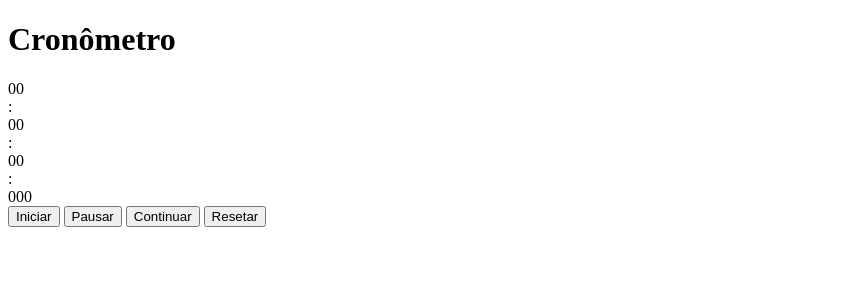
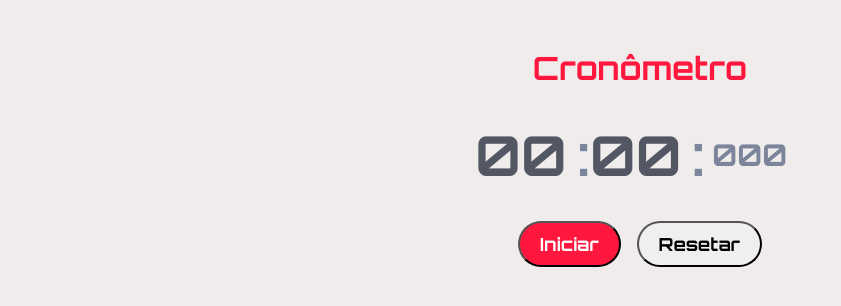
Before and after one commit to Yadons/stopwatch-project, a plain HTML site: page Cronometro/index.html in a window 1280 px wide. Shown: the whole page, without its empty margins (0-841 px from the left). Drawn offline with Linux system fonts and the light colour scheme; files that its build step writes are made by us from their sources; the site is published under a folder, as on GitHub Pages, so addresses that start at the root find nothing.

Commit message:
caminho dos arquivos

```diff
--- a/Cronometro/index.html
+++ b/Cronometro/index.html
@@ -8,8 +8,8 @@
     <link rel="preconnect" href="https://fonts.gstatic.com" crossorigin>
     <link href="https://fonts.googleapis.com/css2?family=Orbitron:wght@400;500;600;700;800;900&display=swap" rel="stylesheet">
     <link rel="shortcut icon" href="favicon.ico" type="image/x-icon" id="favicon">
-    <link rel="stylesheet" href="/css/style.css">
-    <script src="/js/script.js" defer></script> <!--Defer faz carregar os atributos depois do loading inicial-->
+    <link rel="stylesheet" href="style.css">
+    <script src="script.js" defer></script> <!--Defer faz carregar os atributos depois do loading inicial-->
 
 </head>
 <body>
```
